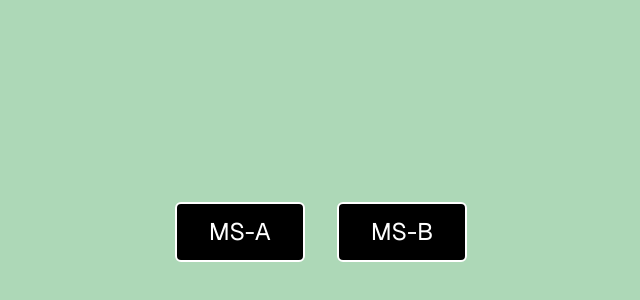
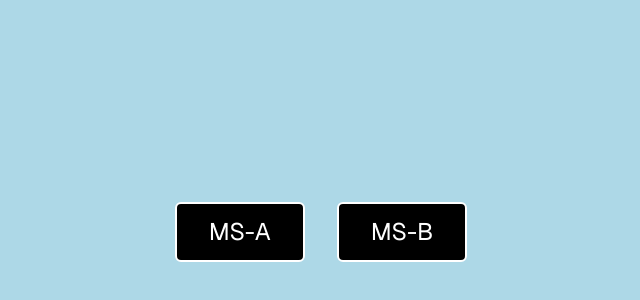
Before and after one commit to KarthikaRajarethinam/dryrun-cicd, a Next.js app in the folder cloud-dry-run/frontend/: page /gke-proxy/ in a window 1280 px wide. Shown: the part 168-468 px from the top of the page, without its empty margins (319-959 px from the left). Built offline with nearby package versions, Linux system fonts and the light colour scheme.

Commit message:
Update globals.css
Updated color

```diff
--- a/cloud-dry-run/frontend/app/globals.css
+++ b/cloud-dry-run/frontend/app/globals.css
@@ -1,7 +1,7 @@
 @import "tailwindcss";
 
 :root {
-  --background: #ADD8B7;
+  --background: #ADD8E7;
   --foreground: #171717;
 }
 
```
